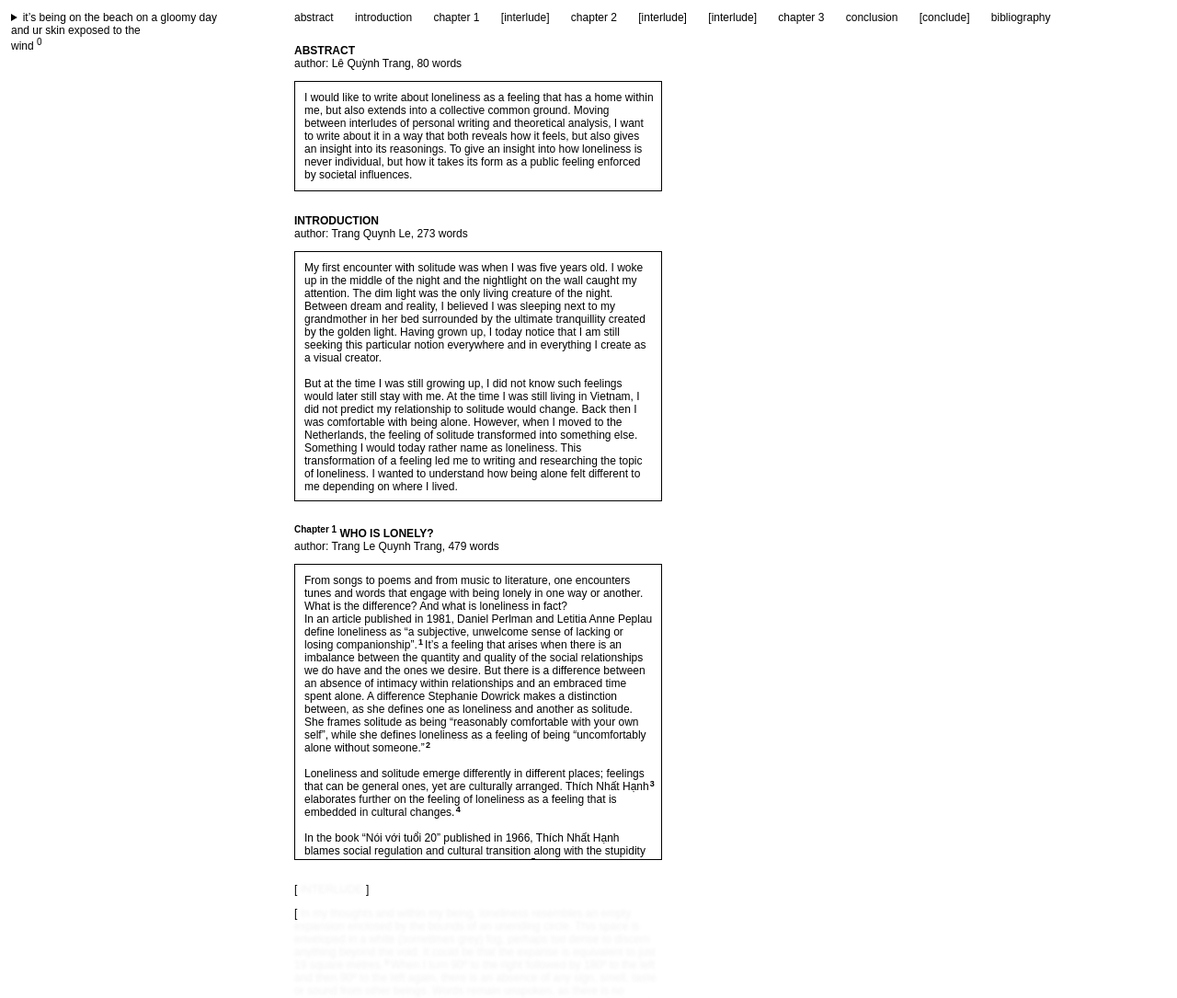
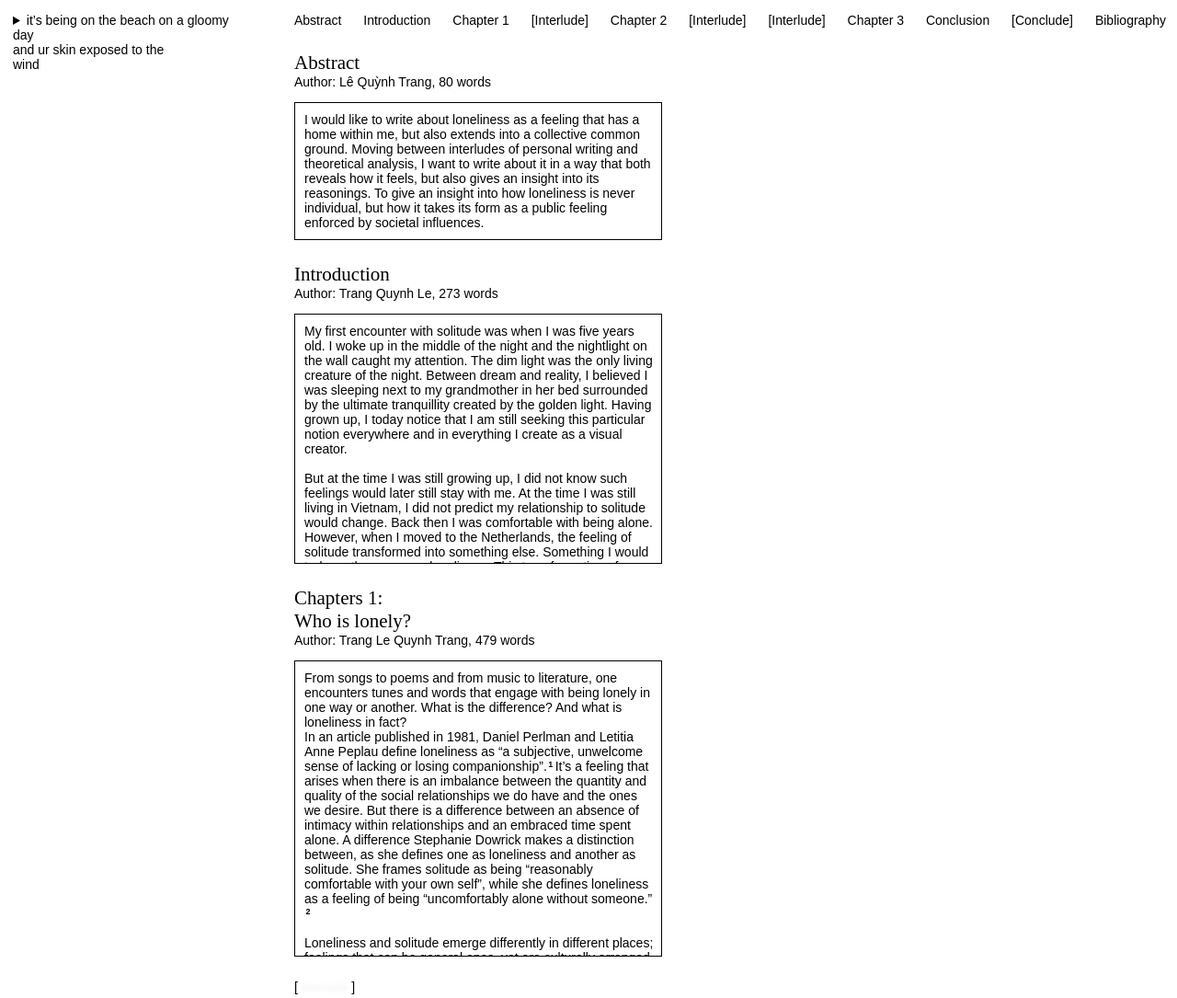
Before and after one commit to kabk/go-theses-24-trang-le, a plain HTML site: page thesis/thesis.html in a window 1280 px wide. Shown: the top 1085 px of the page at 92% size. Drawn offline with Linux system fonts and the light colour scheme; a web font is replaced by a local one.

Commit message:
update thesis/

```diff
--- a/thesis/thesis.css
+++ b/thesis/thesis.css
@@ -1,4 +1,5 @@
 /* master setup */
+
 * {
   margin:0;
   padding:0;
@@ -16,7 +17,7 @@ counter-reset: sidenote-counter;
 html, body {
   margin:0;
   padding:0;
-  font-size:12px;
+  font-size:14px;
 }
 
 body,
@@ -34,6 +35,17 @@ ul {
   font-weight:normal;
   overflow-wrap:break-word;
   font-size:1rem;
+}
+
+h1 {
+  /* font-weight:bold; */
+  cursor:default;
+  font-family: "Jacquarda Bastarda 9", serif;
+  font-size: 1.5rem;
+  }
+
+#bibliography-a a, a:visited {
+  color: black;
 }
 
 a, a:visited {
@@ -200,16 +212,14 @@ label {
   overflow:scroll;
 }
 
-#introduction.post-container {
-  z-index: 10;
-}
 
+  /* .post-header h1 {
+    cursor:default;
+    font-family: "Jacquarda Bastarda 9", serif;
+    font-weight: 20px;
+  } */
 
-h1 {
-  font-weight:bold;
-  }
-
-  .post-header {
+  .post-header p {
     cursor:default;
   }
 
@@ -254,9 +264,13 @@ margin-top:1rem;
 .image-container .post {
   border: 1px solid black;
   padding: 10px ;
+  background-color: whitesmoke;
 }
 
-
+.interlude-container .post-header p {
+  display:inline;
+  font-family: "Jacquarda Bastarda 9", serif;
+  }
 
 .interlude-container p, .interlude-container .post {
   color:lightgrey;
@@ -273,13 +287,12 @@ margin-top:1rem;
 .interlude-container .post-header::before {
   content:"[";
   color:black;
+
+
 }
 .interlude-container .post-header::after {
   content:"]";
   color:black;
-}
-.interlude-container .post-header p {
-display:inline;
 }
 
 .interlude-container .post::before {
@@ -302,10 +315,6 @@ display:inline;
   filter:blur(0) grayscale(0);
   -webkit-filter:blur(0) grayscale(0);
   opacity: 1;
-}
-
-#thankyou {
-  margin:1rem;
 }
 
 /* for pixelated drawings */
@@ -332,7 +341,7 @@ display:inline;
   background-color: white;
   color: black;
   margin-left: 20px;
-
+  /* font-family: "Jacquarda Bastarda 9", serif; */
 }
 
 .menu a:hover {
--- a/thesis/thesis.html
+++ b/thesis/thesis.html
@@ -8,26 +8,30 @@
   <meta name="generator" content="pandoc" />
   <meta name="viewport" content="width=device-width, initial-scale=1.0, user-scalable=yes" />
   <title>IBOTBOAGMDAUSETTW</title>
+  <link rel="icon" type="image/x-icon" href="image/favi.ico">
   <link rel="stylesheet" type="text/css" href="thesis.css" />
-  <body style="font-family: Arial, Helvetica, sans-serif"></body>
+  <body style="font-family: Arial, sans-serif"></body>
 
+  <link rel="preconnect" href="https://fonts.googleapis.com">
+  <link rel="preconnect" href="https://fonts.gstatic.com" crossorigin>
+  <link href="https://fonts.googleapis.com/css2?family=Jacquarda+Bastarda+9&display=swap" rel="stylesheet">
 
 <!-- body -->
 </head>
 <body>
 <!-- MENU -->
 <div class="menu">
-  <a href="#abstract">abstract</a>
-  <a href="#introduction">introduction</a>
-  <a href="#chapter1">chapter 1</a>
-  <a href="#interlude1">[interlude]</a>
-  <a href="#chapter2">chapter 2</a>
-  <a href="#interlude2">[interlude]</a>
-  <a href="#interlude3">[interlude]</a>
-  <a href="#chapter3">chapter 3</a>
-  <a href="#conclusion">conclusion</a>
-  <a href="#conclude">[conclude]</a>
-  <a href="#bibliography">bibliography</a>
+  <a href="#abstract">Abstract</a>
+  <a href="#introduction">Introduction</a>
+  <a href="#chapter1">Chapter 1</a>
+  <a href="#interlude1">[Interlude]</a>
+  <a href="#chapter2">Chapter 2</a>
+  <a href="#interlude2">[Interlude]</a>
+  <a href="#interlude3">[Interlude]</a>
+  <a href="#chapter3">Chapter 3</a>
+  <a href="#conclusion">Conclusion</a>
+  <a href="#conclude">[Conclude]</a>
+  <a href="#bibliography">Bibliography</a>
 </div>
 
 
@@ -35,7 +39,8 @@
   <div id="title">
   <details><summary>it’s being on the beach on a gloomy day<br />
   and ur skin exposed to the<br />
-  wind <sup style="top:0">0</sup></summary>
+  wind </summary>
+  <!-- <sup style="top:0">0</sup> -->
     <br>
     <p>Graduation Thesis</p>
     <p>by Lê Quỳnh Trang</p>
@@ -56,8 +61,8 @@
 <!-- ABSTRACT -->
 <div class="post-container" id="abstract">
     <div class="post-header" >
-        <h1>ABSTRACT</h1>
-        <p>author: Lê Quỳnh Trang, 80 words</p>
+        <h1>Abstract</h1>
+        <p>Author: Lê Quỳnh Trang, 80 words</p>
     </div>
 
     <div class="post">
@@ -68,8 +73,8 @@
 <!-- INTRODUCTION -->
 <div class="post-container" id="introduction">
     <div class="post-header">
-        <h1>INTRODUCTION</h1>
-        <p>author: Trang Quynh Le, 273 words</p>
+        <h1>Introduction</h1>
+        <p>Author: Trang Quynh Le, 273 words</p>
     </div>
 
     <div class="post overflow" style="height: 250px;">
@@ -86,8 +91,9 @@
 <!-- CHAPTER 1 WHO IS LONELY -->
 <div class="post-container" id="chapter1">
   <div class="post-header">
-      <h1><sup>Chapter 1</sup> WHO IS LONELY?</h1>
-      <p>author: Trang Le Quynh Trang, 479 words</p>
+      <!-- <h1><sup>Chapters 1</sup> Who is lonely?</h1> -->
+      <h1>Chapters 1:<br> Who is lonely?</h1>
+      <p>Author: Trang Le Quynh Trang, 479 words</p>
   </div>
 <div class="postsidenote-container">
   <div class="post overflow" style="height:300px;">
@@ -115,7 +121,7 @@
 <!-- INTERLUDE 1-->
 <div class="interlude-container" id="interlude1">
   <div class="post-header">
-    <p>INTERLUDE</p>
+    <p>Interlude</p>
 </div>
   <div class="post">
     <p>In my thoughts and within my being, loneliness resembles an empty expansion enclosed by the bounds of an unending circle. This space is enveloped in a white (sometimes grey) fog, perhaps too dense to discern anything beyond the void. It could be that the expanse is equivalent to just 19 square metres.<span class="sidenote-wrapper"><label for="sn-9" class="margin-toggle sidenote-number"></label><input type="checkbox" id="sn-9" class="margin-toggle"/><span class="sidenote">My room in Den Haag, the Netherlands.
@@ -170,8 +176,8 @@
 <!-- CHAPTER 2 URBAN LONELINESS -->
 <div class="post-container" id="chapter2">
   <div class="post-header" >
-    <h1><sup>Chapter 2</sup> URBAN LONELINESS</h1>
-    <p>author: trangle, 1342 words</p>
+    <h1>Chapter 2:<br> Urban Loneliness</h1>
+    <p>Author: trangle, 1342 words</p>
   </div>
 
   <div class="post overflow" style="height:500px;">
@@ -269,7 +275,7 @@
 <!-- INTERLUDE 2-->
 <div class="interlude-container" id="interlude2">
   <div class="post-header" >
-    <p>INTERLUDE</p>
+    <p>Interlude</p>
 </div>
   <div class="post">
     <p>In 2017, Đen Đen<span class="sidenote-wrapper"><label for="sn-29" class="margin-toggle sidenote-number"></label><input type="checkbox" id="sn-29" class="margin-toggle"/><span class="sidenote">Means “Black Black”. In Vietnamese adjectives are repeated to de-intensify the intensity. Named and pronounced by Dương Quỳnh Anh. The alter ego was later made into a children's book named ‘Đen Đen is everywhere’ under the collaboration called Dưa&amp;Ze. <a href="https://www.instagram.com/duaandze">https://www.instagram.com/duaandze</a>
@@ -307,11 +313,11 @@
 <!-- INTERLUDE 3-->
 <div class="interlude-container" id="interlude3" >
   <div class="post-header" >
-    <p>INTERLUDE</p>
+    <p>Interlude</p>
 </div>
   <div class="post">
     <p>Friends and cousins came to say farewell. There were about 15 people on the 20 square-metres floor,<span class="sidenote-wrapper"><label for="sn-37" class="margin-toggle sidenote-number"></label><input type="checkbox" id="sn-37" class="margin-toggle"/><span class="sidenote">including the kitchen and a huge fridge.
-      </span></span> which meant each person had about 1,3 square metres personal space.<span class="sidenote-wrapper"><label for="sn-38" class="margin-toggle sidenote-number"></label><input type="checkbox" id="sn-38" class="margin-toggle"/><span class="sidenote">The metro area population of Hanoi in 2020 was 8,3 millions. The population density of Hanoi city is 2,511 people/km2—Being alone is either an idea of paradise or non-existent.<br />
+      </span></span> which meant each person had about 1,3 square metres personal space.<span class="sidenote-wrapper"><label for="sn-38" class="margin-toggle sidenote-number"></label><input type="checkbox" id="sn-38" class="margin-toggle"/><span class="sidenote">The metro area population of Hanoi in 2020 was 8,3 millions. The population density of Hanoi city is 2,511 people/km<sup style="top:2">2</sup>—Being alone is either an idea of paradise or non-existent.<br />
       <br />
       Statistical Yearbook of Vietnam 2020, General Statistics Office of Vietnam, Statistical Publishing House, 2020, p.109, p.105.
       </span></span> Mom cooked dinner for all of us. She told me she was only happily cooking when someone was there enjoying her food.</p><br><br>
@@ -323,7 +329,7 @@
       </span></span></p>
       <p>Moving very far away had always been my dream, since I was a child. By the time I waved the last wave to my parents and siblings, I still cried. Mom, who had been holding her tears for her entire life, could not hold it for any longer. “Don’t cry”, she told me in Vietnamese. “There is no need to cry.”<span class="sidenote-wrapper"><label for="sn-40" class="margin-toggle sidenote-number"></label><input type="checkbox" id="sn-40" class="margin-toggle"/><span class="sidenote">Southeast Asians have a reputation for being fun-loving, compassionate, gentle, hospitable, open-minded, laid-back, smiling and friendly; there is a prevailing sentiment that life should be enjoyed at the moment and problems should not be taken so seriously that they disrupt enjoyment.<br />
       <br />
-      “Asian Moral Character/Behavior”, in the course of Ethics, National University (Philippines), academic year 2023–2024.</span></span> I saw dad cry for the third time in my life. His tears were quiet, almost hidden. As his daughter, I know there are only two kinds of situations, in which his face turns red: When he is drunk and when he cries. We all shed tears for the loneliness<span class="sidenote-wrapper"><label for="sn-41" class="margin-toggle sidenote-number"></label><input type="checkbox" id="sn-41" class="margin-toggle"/><span class="sidenote">Loneliness is viewed as a serious threat to society in Vietnam. A solitary lifestyle is generally undesirable, particularly for vulnerable and desperate elders who lack the strength to care for themselves. The term "Người già neo đơn" (Lonely elderly people) specifically refers to those who face the prospect of dying alone, which makes parents put pressure on their children to marry and bear children.
+      “Asian Moral Character/Behavior”, in the course of Ethics, National University (Philippines), academic year 2023–2024.</span></span> I saw dad cry for the third time in my life. His tears were quiet, almost hidden. As his daughter, I know there are only two kinds of situations, in which his face turns red: When he is drunk and when he cries. We all shed tears for the loneliness<span class="sidenote-wrapper"><label for="sn-41" class="margin-toggle sidenote-number"></label><input type="checkbox" id="sn-41" class="margin-toggle"/><span class="sidenote">Loneliness is viewed as a serious threat to society in Vietnam. A solitary lifestyle is generally undesirable, particularly for vulnerable and desperate elders who lack the strength to care for themselves. The term "Người già neo đơn" (Lonely elderly people) specifically refers to those who face the prospect of dying alone–a misfortune–which makes parents put pressure on their children to marry and bear children.
       </span></span> I have always been yearning for in the Global North.
       </p>
   </div>
@@ -332,8 +338,8 @@
 <!-- CHAPTER 3 A DESIRE FOR "THE HAPPY LIFE" -->
 <div class="post-container" id="chapter3">
   <div class="post-header" >
-    <h1><sup>Chapter 3</sup> A DESIRE FOR "THE HAPPY LIFE"</h1>
-    <p>author: o0ozeo0o, 521 words</p>
+    <h1>Chapter 3:<br> A Desire for "The Happy Life"</h1>
+    <p>Author: o0ozeo0o, 521 words</p>
   </div>
 
   <div class="post overflow" style="height:450px;">
@@ -355,8 +361,8 @@
 <!-- CONCLUSION -->
 <div class="post-container" id="conclusion">
   <div class="post-header">
-    <h1>CONCLUSION</h1>
-    <p>author: b̵̯̈ļ̴́ǘ̷̡e̴̳͑_gh0st, 349 words</p>
+    <h1>Conclusion</h1>
+    <p>Author: b̵̯̈ļ̴́ǘ̷̡e̴̳͑_gh0st, 349 words</p>
   </div>
 
   <div class="post overflow" style="height:300px;">
@@ -374,7 +380,7 @@
 <!-- CONCLUDE-->
 <div class="interlude-container" id="conclude">
   <div class="post-header" >
-    <p>CONCLUDE</p>
+    <p>Conclude</p>
 </div>
   <div class="post">
     <p>Sonya told me: “When I was travelling alone, I realised that I really like to be alone somewhere else, because I can decide everything for myself. I don’t have to compromise with anyone. But at the same time this realisation makes me feel quite sad about being alone, because I don’t have anyone to share this experience with. I don’t have anyone to share this memory with. So it makes me feel like the memory can only exist, when you share it with someone else, because then there is always another person reminding you that something happened. If you are alone and you forget something, then it’s gone forever.”</p><br><br>
@@ -392,7 +398,7 @@
     <p>9 books, 12 sites</p>
   </div>
 
-  <div class="post overflow" style="height:100px;">
+  <div class="post overflow" style="height:100px;" id="bibliography-a">
     <p>Ahmed, Sara: ‘The Promise of Happiness’, Duke University Press, 2010.</p><br>
     <p>Anh, Quỳnh Dương and Trang, Quỳnh Lê ‘Đen Đen is everywhere’, 2017.</p><br>
     <p>Berlant, Laurent: ‘Cruel Optimism’, Duke university Press, 2011.</p><br>
```
Also changed, not shown: thesis/image/favi.ico (added).
